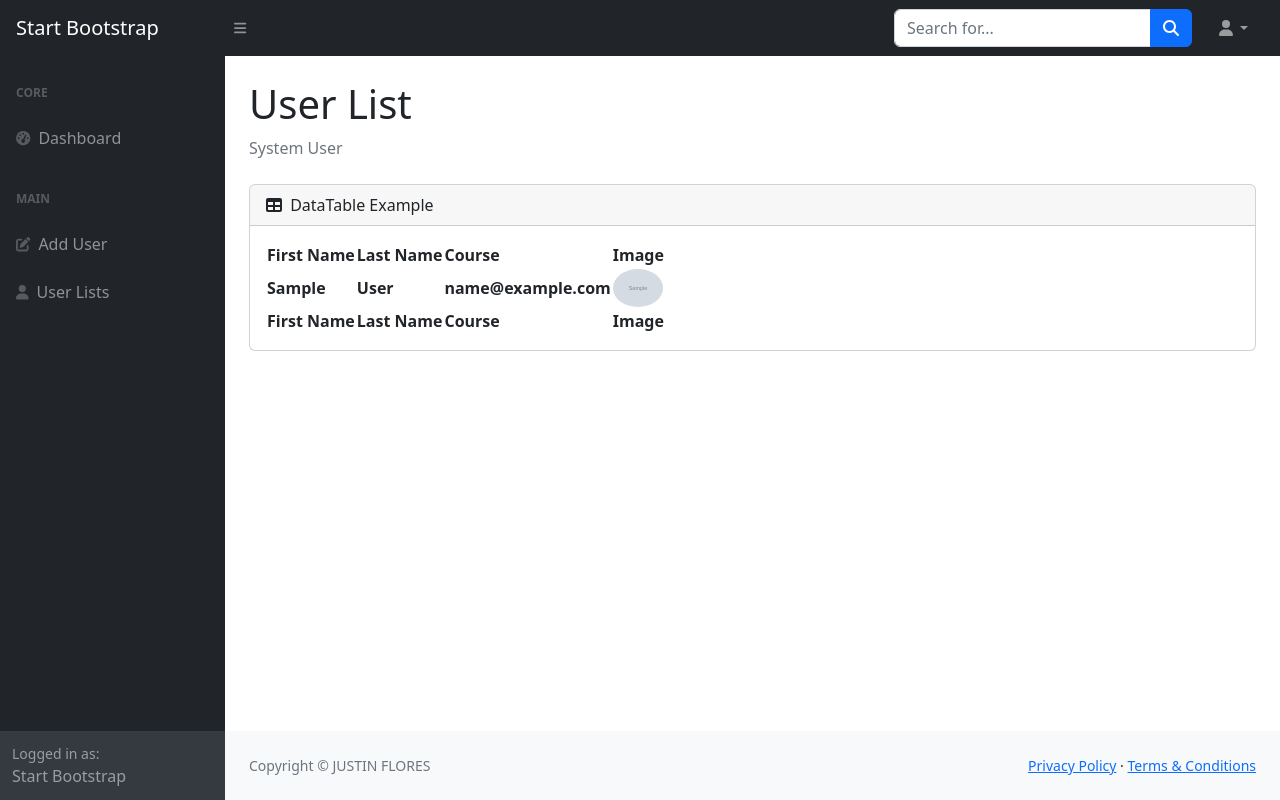
After one commit to Arnold-Mags/myfirstdjangoproject, a Django app: page /users/ in a window 1280 px wide. The commit adds this page. Run offline with Django 5.2, Linux system fonts and the light colour scheme; tables that the repository leaves empty hold one stand-in row (values such as "Sample post"); grey boxes marked "Sample" are stand-in pictures; lists and menus that the app fills with data are empty; some libraries are stand-ins or nearby versions.

Commit message:
userlist

```diff
--- a/fdjangoproj/systemuser/urls.py
+++ b/fdjangoproj/systemuser/urls.py
@@ -4,6 +4,6 @@ from . import views
 
 urlpatterns = [
 
-    path('', views.index, name='index')
-
+    path('', views.index, name='index'),
+    path('users/', views.userlist, name='userlist'),
 ]
--- a/fdjangoproj/systemuser/views.py
+++ b/fdjangoproj/systemuser/views.py
@@ -5,8 +5,11 @@ from .models import SystemUser
 # Create your views here.
 
 def index(request):
+    return render(request, 'systemuser/index.html')
+
+def userlist(request):
     user_list = SystemUser.objects.all()
     context = {
         'user_list': user_list
     }
-    return render(request, 'systemuser/index.html', context)
+    return render(request, 'systemuser/userlist.html', context)
--- a/fdjangoproj/templates/partials/sidebar.html
+++ b/fdjangoproj/templates/partials/sidebar.html
@@ -13,7 +13,7 @@
                                 <div class="sb-nav-link-icon"><i class="fas fa-edit"></i></div>
                                 Add User
                             </a>
-                            <a class="nav-link" href="#">
+                            <a class="nav-link" href="{% url 'userlist' %}">
                                 <div class="sb-nav-link-icon"><i class="fas fa-user"></i></div>
                                 User Lists
                             </a>
--- /dev/null
+++ b/fdjangoproj/templates/systemuser/userlist.html
@@ -0,0 +1,68 @@
+{% include "partials/header.html" %} <!--HEADER NI-->
+
+    <body class="sb-nav-fixed">
+
+        {% include "partials/navbar.html" %} <!--NAVBAR NI-->
+
+        <div id="layoutSidenav">
+
+            {% include "partials/sidebar.html" %}<!--SIDEBAR NI-->
+
+            <div id="layoutSidenav_content">
+                <main>
+                    <div class="container-fluid px-4">
+                        <h1 class="mt-4">User List</h1>
+                        <ol class="breadcrumb mb-4">
+                            <li class="breadcrumb-item active">System User</li>
+                        </ol>
+
+                        <div class="card mb-4">
+                            <div class="card-header">
+                                <i class="fas fa-table me-1"></i>
+                                DataTable Example
+                            </div>
+                            {% if user_list %}
+                            <div class="card-body">
+
+                                <table id="datatablesSimple">
+                                    <thead>
+                                        <tr>
+                                            <th>First Name</th>
+                                            <th>Last Name</th>
+                                            <th>Course</th>
+                                            <th>Image</th>
+                                        </tr>
+                                    </thead>
+                                    <tfoot>
+                                        <tr>
+                                            <th>First Name</th>
+                                            <th>Last Name</th>
+                                            <th>Course</th>
+                                            <th>Image</th>
+                                        </tr>
+                                    </tfoot>
+                                    <tbody>
+                                        {% for user in user_list %}
+                                        <tr>
+                                            <th>{{ user.first_name }}</th>
+                                            <th>{{ user.last_name }}</th>
+                                            <th>{{ user.email }}</th>
+                                            <th><img src="media/{{ user.user_image }}" alt="userimage" width="50" class="rounded-circle"></center></th>
+                                        </tr>
+                                        {% endfor %}
+
+                                    </tbody>
+                                </table>
+                            </div>
+                            {% endif %}
+                        </div>
+                    </div>
+                </main>
+
+               {% include "partials/footer.html" %} <!--FOOTER NI-->
+
+            </div>
+        </div>
+       {% include "partials/scripts.html" %} <!--SCRIPTS NI-->
+    </body>
+</html>
```
